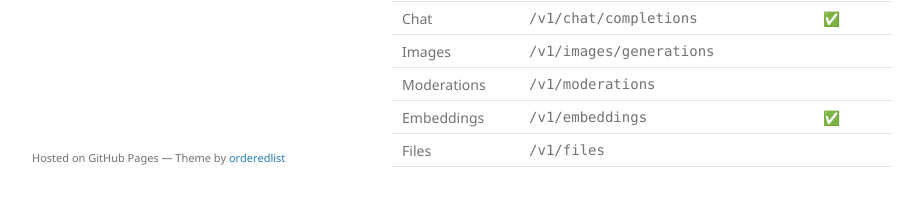
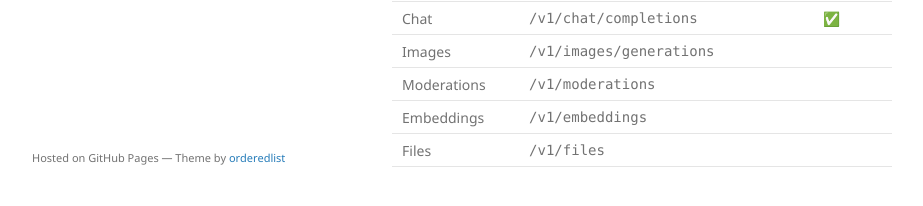
Before and after one commit to miyako/ai00, a Jekyll site: the page built from index.md, in a window 1280 px wide and 900 px high, scrolled down 1244 px. Shown: the part 663-869 px from the top of the window, without its empty margins (178-1101 px from the left). Built offline with Jekyll 4.4.1, drawn with Linux system fonts in a browser that asks for light colours.

```diff
--- a/index.md
+++ b/index.md
@@ -95,5 +95,5 @@ The API is compatibile with [Open AI](https://platform.openai.com/docs/api-refer
 |Chat|`/v1/chat/completions`|✅|
 |Images|`/v1/images/generations`||
 |Moderations|`/v1/moderations`||
-|Embeddings|`/v1/embeddings`|✅|
+|Embeddings|`/v1/embeddings`||
 |Files|`/v1/files`||
```
